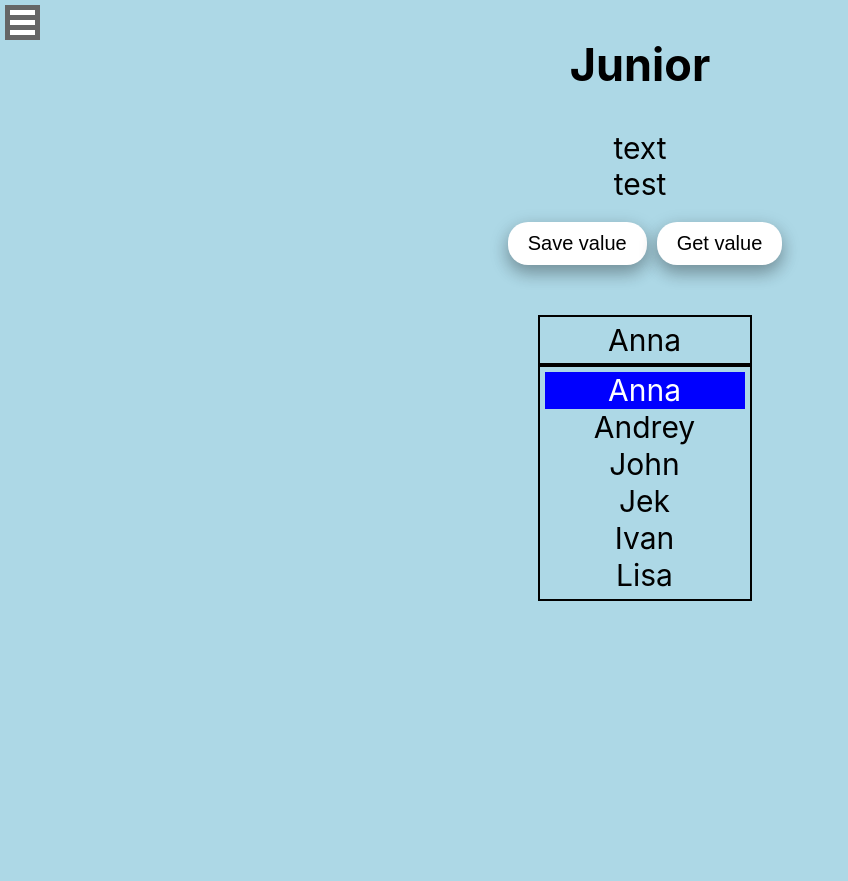
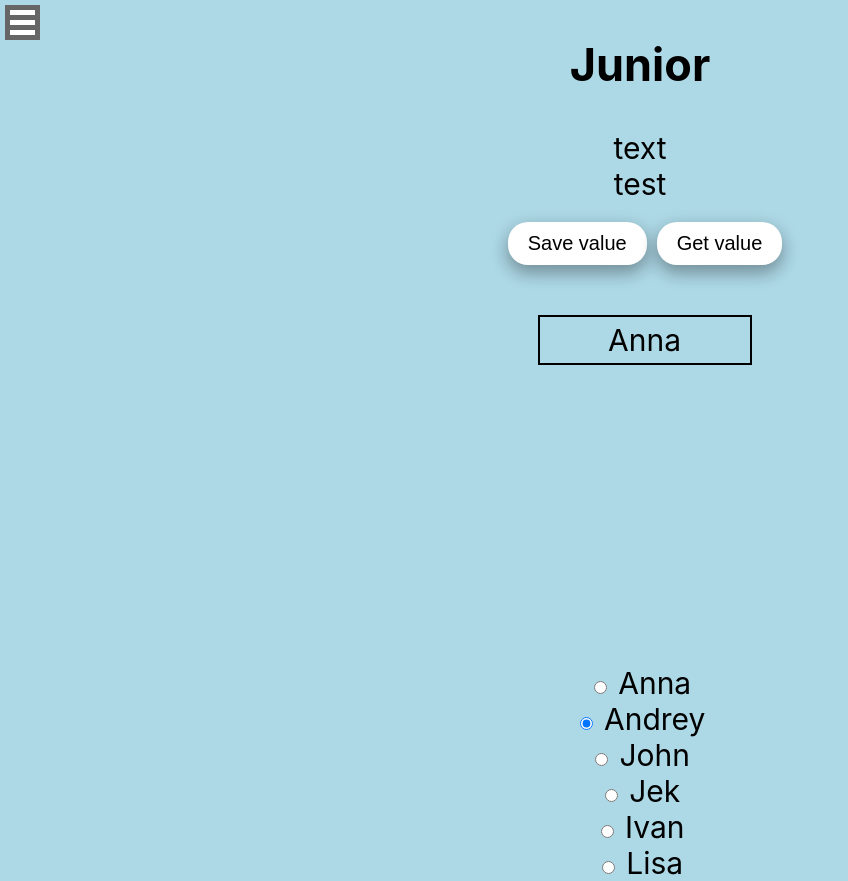
Before and after one commit to Vadim-w/HomeWork, a React (Create React App) app: page /#/Junior in a window 1280 px wide. Shown: the whole page, without its empty margins (0-848 px from the left). Before the commit the page ends 800 px from the top, so only its background shows below. Built offline with nearby package versions, Linux system fonts and the light colour scheme.

Commit message:
Added common component Radio.

```diff
--- /dev/null
+++ b/src/Common/Radio/Radio.module.css
@@ -0,0 +1,10 @@
+
+
+.block_radio {
+    width: 200px;
+    height: 200px;
+    /*border: 1px solid black;*/
+    margin: 0 auto;
+    /*margin-top: 3px;
+    margin-left: 300px;*/
+}
--- /dev/null
+++ b/src/Common/Radio/Radio.tsx
@@ -0,0 +1,34 @@
+import React from 'react';
+import styles from './Radio.module.css'
+
+type itemType = {
+    name: string
+    id: string
+    value: number
+}
+
+type RadioPropsType = {
+    items: Array<itemType>
+    // name: string
+    // value: any
+    //onChange:((event: ChangeEvent<HTMLInputElement>) => void)
+    onChange: (id: string, value: number) => void
+    name: string
+    value: number
+}
+
+export const Radio = (props: RadioPropsType) => {
+    return (
+        <div className={styles.block_radio}>
+            {props.items.map(i => <div>
+                <input type="radio"
+                       name={props.name}
+                       key={i.id}
+                       value={i.value}
+                       checked={i.value ===props.value? true : false}
+                       onChange={(e) => props.onChange(i.id, i.value)}/> {i.name}
+            </div>)}
+
+        </div>
+    )
+}
--- a/src/Common/Select/Select.module.css
+++ b/src/Common/Select/Select.module.css
@@ -3,7 +3,8 @@
     margin: 50px auto;
     position: relative;
     width: 205px;
-    height: 405px;
+    max-height: 300px;
+    min-height: 300px;
 }
 .select:focus{outline:0}
 
--- a/src/Common/Select/Select.tsx
+++ b/src/Common/Select/Select.tsx
@@ -15,7 +15,7 @@ type selectPropsType = {
 
 export const Select = (props: selectPropsType) => {
 
-    const [active, setActive] = useState(true)
+    const [active, setActive] = useState(false)
     const [hoveredElementValue, setHoveredElementValue] = useState(props.value)
 
 
--- a/src/Junior/Junior.tsx
+++ b/src/Junior/Junior.tsx
@@ -3,6 +3,7 @@ import s from './Junior.module.css'
 import {EditableSpan} from '../Common/EditableSpan/EditableSpan';
 import {TestLocalStorage} from "./TestLocalStorage";
 import {Select} from "../Common/Select/Select";
+import {Radio} from "../Common/Radio/Radio";
 
 export const Junior = () => {
     let [value, setValue] = useState("text");
@@ -18,6 +19,7 @@ export const Junior = () => {
         {title: "Lisa", value: "6"},
     ]
 
+
     function onChangeValue(value: string) {
         setValue(value)
         setSelectCollapsed(!selectCollapsed)
@@ -27,6 +29,27 @@ export const Junior = () => {
         setValueSelect(value)
         setSelectCollapsed(!selectCollapsed)
     }
+    //Radio==============
+    const itemsRadio = [
+        {name: "Anna", id: "1", value: 1},
+        {name: "Andrey", id: "2", value: 2},
+        {name: "John", id: "3", value: 3},
+        {name: "Jek", id: "4", value: 4},
+        {name: "Ivan", id: "5", value: 5},
+        {name: "Lisa", id: "6", value: 6},
+    ]
+
+    const [valueRadio, setValueRadio] = useState(2)
+
+    const onChangeRadio = (id: string, value: number) => {
+        setValueRadio(value)
+        /*let item = itemsRadio.find(i => i.value === value);
+        if (item) {
+           item.value = value
+            setItemsRadio([...itemsRadio])
+        }*/
+    }
+
     return (
         <div className={s.title}>
             <h2>Junior</h2>
@@ -35,6 +58,7 @@ export const Junior = () => {
             />
             <TestLocalStorage/>
             <Select value={valueSelect} items={items} onChange={onChangeValueSelect}/>
+            <Radio items={itemsRadio} onChange={onChangeRadio} name={"users"} value={valueRadio}/>
         </div>
     )
 }
--- a/src/preJunior/Todolist/Tododlist.tsx
+++ b/src/preJunior/Todolist/Tododlist.tsx
@@ -35,7 +35,6 @@ export function Todolist(props: PropsType ){
                     }
                     return (
                         <li key={t.id} className={"liTodo"}>
-                            {/*<input type="checkbox" checked={t.p}/>*/}
                             <MyCheckBox checked={t.p} changeStatus={changeStatus}/>
 
                             <span>{t.title}</span>
```
